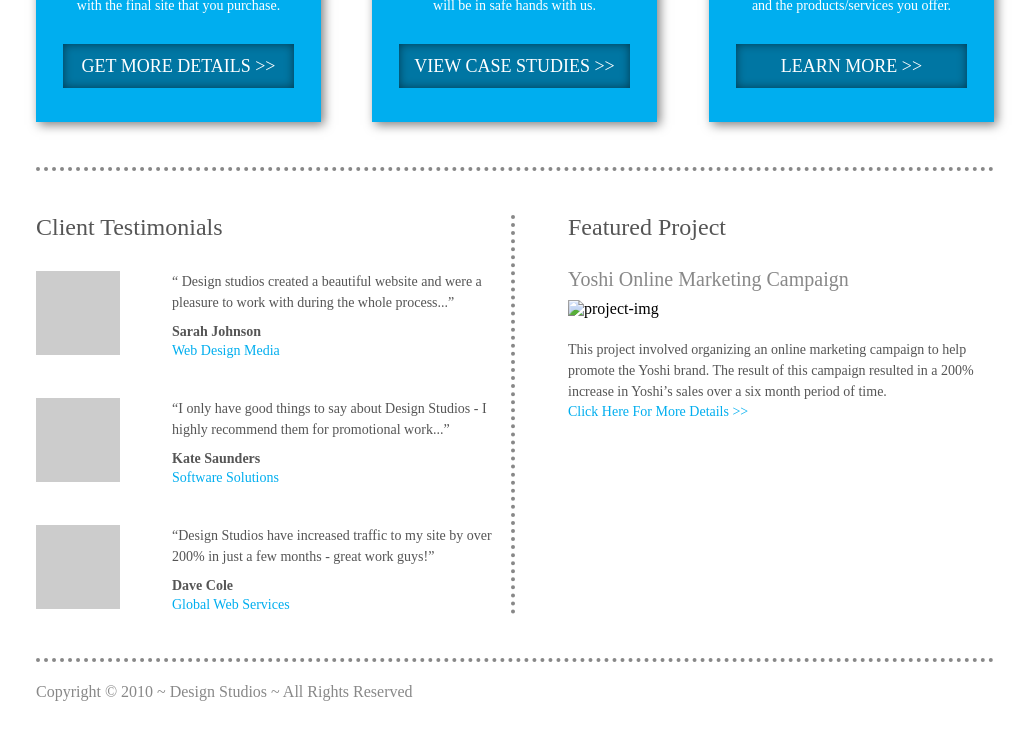
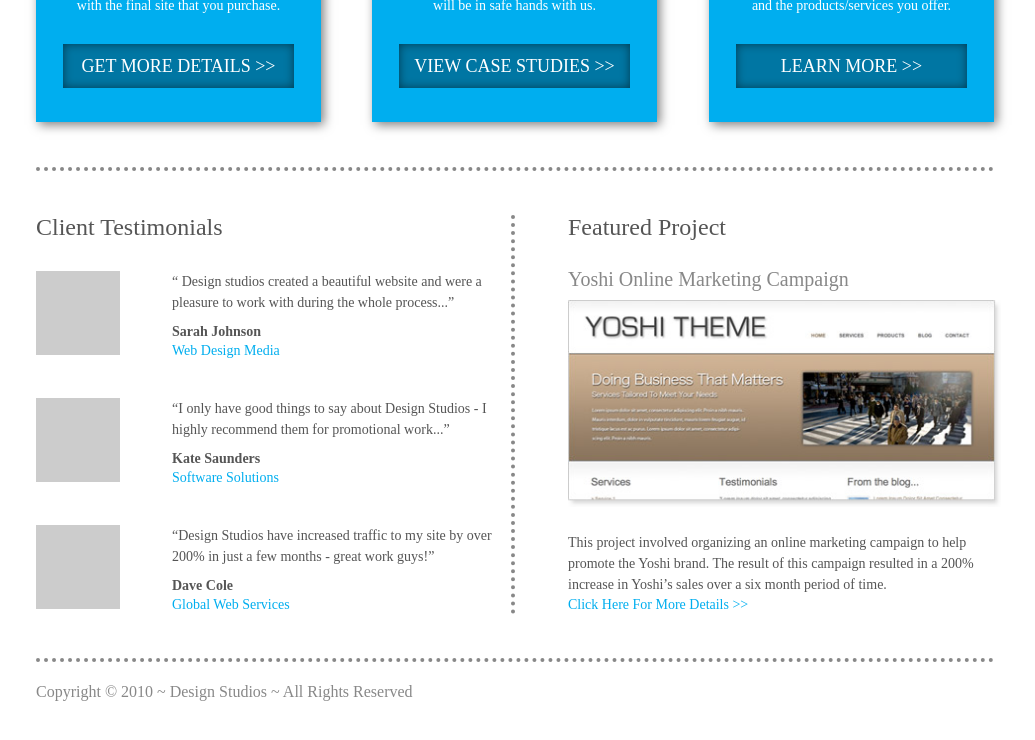
Before and after one commit to Torokhov/business_project, a website: page frontend/assets/index.html in a window 1280 px wide. Shown: the part 841-1581 px from the top of the page, without its empty margins (125-1160 px from the left). Drawn offline with nearby package versions, Linux system fonts and the light colour scheme; files that its build step writes are made by us from their sources.

Commit message:
добавлена картинка featured-project-img.jpg

```diff
--- a/frontend/assets/index.html
+++ b/frontend/assets/index.html
@@ -114,7 +114,7 @@
       <section class="featured-project">
         <h3 class="featured-project__head">Featured Project</h3>
         <h4 class="featured-project__project-name">Yoshi Online Marketing Campaign</h4>
-        <img class="featured-project__project-img" src="" alt="project-img" width="433px" height="207px">
+        <img class="featured-project__project-img" src="/img/featured-project-img.jpg" alt="project-img" width="433px" height="207px">
         <p class="featured-project__project-describe">
           This project involved organizing an online marketing campaign to help promote the Yoshi brand. The result of this campaign resulted in a 200% increase in Yoshi’s sales over a six month period of time.
         </p>
```
Also changed, not shown: public/index.html (+1 -1 lines), frontend/assets/img/featured-project-img.jpg (added), public/img/featured-project-img.jpg (added).
